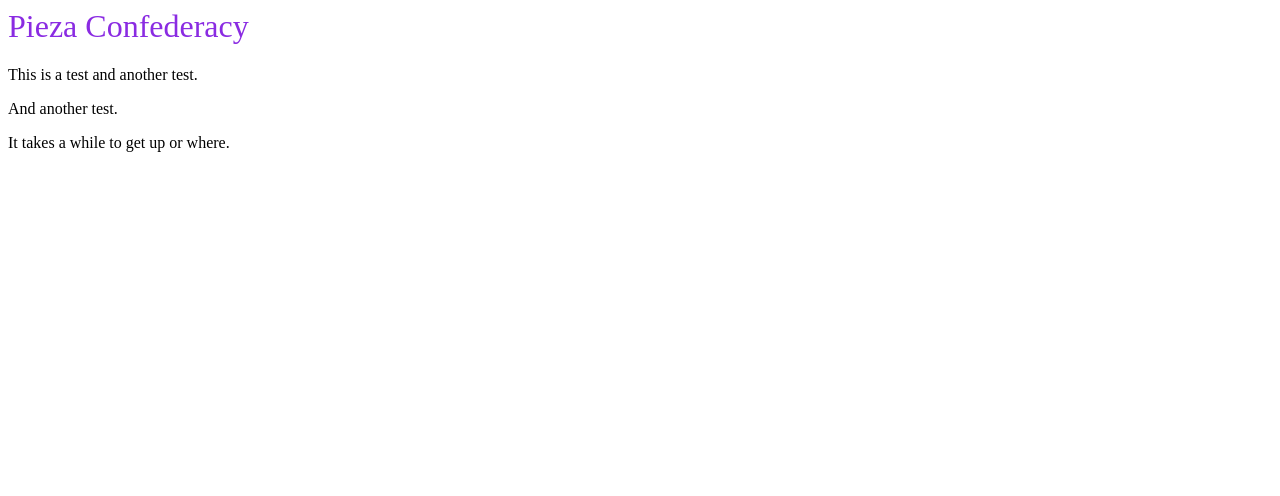
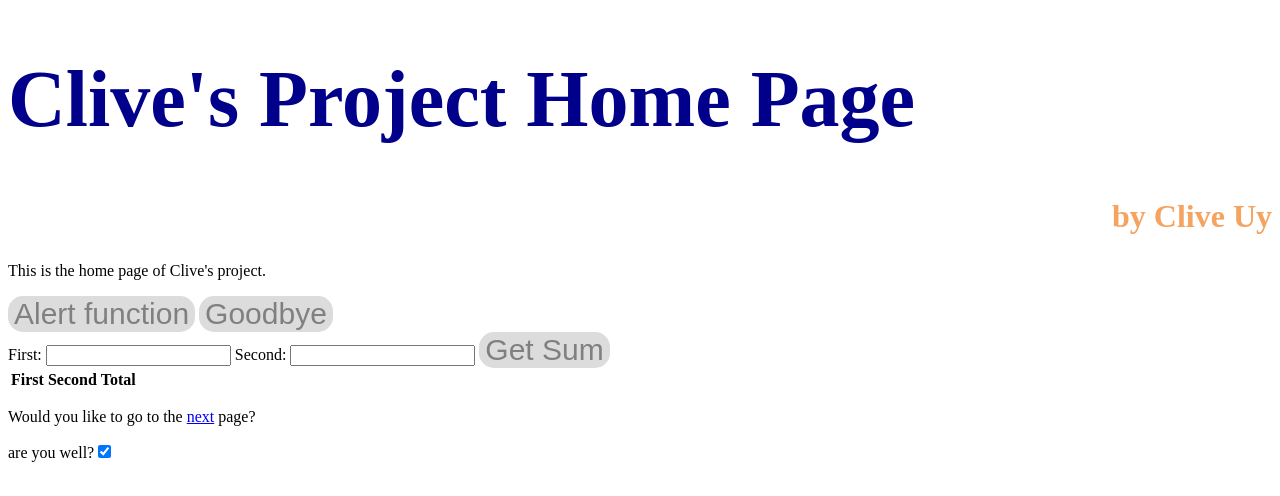
Before and after one commit to PiezaConfederacy/piezaconfederacy.github.io, a plain HTML site: page index.html in a window 1280 px wide. Drawn offline with Linux system fonts and the light colour scheme.

Commit message:
various experiments

```diff
--- a/index.html
+++ b/index.html
@@ -1,14 +1,70 @@
+<!DOCTYPE html>
 <html>
-	<meta http-equiv="cache-control" content="max-age=0" />
-	<meta http-equiv="cache-control" content="no-cache" />
-	<meta http-equiv="expires" content="0" />
-	<meta http-equiv="expires" content="Tue, 01 Jan 1980 1:00:00 GMT" />
-	<meta http-equiv="pragma" content="no-cache" />
-    <link rel="stylesheet" href="main.css">
+
+<head>
+<title>Clive's Project Home</title>
+    <link rel="stylesheet" type="text/css" href="main.css"/>
+</head>
+<body>
+    <h1>Clive's Project Home Page</h1>
+    <h2>by Clive Uy</h2>
+
+    <p id="stuff">This is the home page of Clive's project.</p>
+
+    <button onclick="alert('This is a test alert');">Alert function</button>
+
+ <button onclick="doGoodbye();">Goodbye</button>
+
+    <script type="application/javascript">
+        function doGoodbye() {
+         document.getElementById('stuff').innerHTML = 'See you later! Would you like to go to the <a href="PageTwo.html">next</a> page?';
+        }
+    </script>
+
+    <form onsubmit="return getSum();">
+        <label>First:</label>
+        <input type="textbox" id="first"/>
+        <label>Second:</label>
+        <input type="textbox" id="second"/>
+        <button type="submit">Get Sum</button>
+    </form>
+
+    <table id="sums">
+        <tr>
+            <th>First</th>
+            <th>Second</th>
+            <th>Total</th>
+        </tr>
+    </table>
+
+    <script type=application/javascript>
+        function getSum() {
+            var first = document.getElementById('first').value;
+            var second = document.getElementById('second').value;
+
+            var total = Number(first) + Number(second);
+                 //alert(total);
+
+
+            var table = document.getElementById('sums');
+            var row = table.insertRow();
+            var cell1 = row.insertCell(0);
+            var cell2 = row.insertCell(1);
+            var cell3 = row.insertCell(2);
+
+            cell1.innerHTML = first;
+            cell2.innerHTML = second;
+            cell3.innerHTML = total;
+            return false;
+
+        }
+    </script>
+
+    <p></p>
+
+     Would you like to go to the <a href="PageTwo.html">next</a> page?</p>
+
+    are you well?<input type="checkbox"checked>
+
+    </body>
 </html>
-<body>
-	<h1>Pieza Confederacy</h1>
-	<p>This is a test and another test.</p>
-	<p>And another test.</p>
-	<p>It takes a while to get up or where.</p>
-</body>
--- a/main.css
+++ b/main.css
@@ -1,5 +1,28 @@
 
-h1 {
-    font-weight: 500;
-    color: blueviolet;
+h1{
+    font-size: 80px;
+    color: darkblue;
 }
+h2{
+    font-size: 32px;
+    color: sandybrown;
+    text-align: right;
+}
+text {
+    font-size: 16px;
+    color: green;
+    text-align: left;
+    background-color: bisque
+}
+button {
+    font-family: sans-serif;
+    border-width: inherit;
+    font-size: 30px;
+    color: gray;
+    background-color: gainsboro;
+    border-color: gainsboro;
+    border-bottom-left-radius: 15px;
+    border-bottom-right-radius: 15px;
+    border-top-left-radius: 15px;
+    border-top-right-radius: 15px;
+}
```
Also changed, not shown: Own.html (added, +14 -0 lines), PageTwo.html (added, +14 -0 lines).
